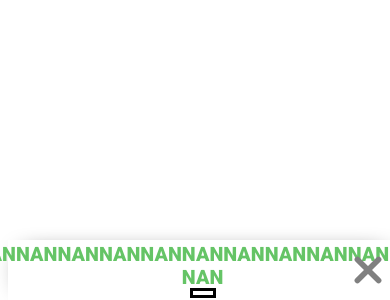
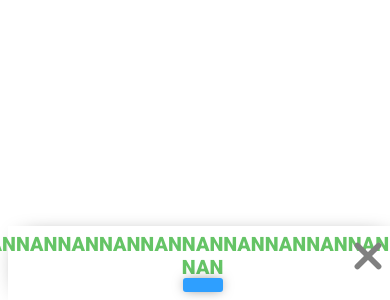
Before and after one commit to Hakaihou/FootbarW, a plain HTML site: page index.html in a window 390 px wide. Shown: the part 544-844 px from the top of the page. Drawn offline with Linux system fonts and the light colour scheme.

Commit message:
widget update

```diff
--- a/index.css
+++ b/index.css
@@ -31,7 +31,7 @@
     font-size: 20px !important;
     width: 100% !important;
     position: fixed;
-    bottom: 0;
+    bottom: -2px;
     background: white !important;
     color: black !important;
     display: block !important;
@@ -48,7 +48,7 @@ html:not(.initialized) .widget-footbar {
 }
 
 .widget-footbar .widget-footbar-container {
-    padding: 5px 0;
+    padding: 10px 0;
     display: flex;
     justify-content: center;
     align-items: center;
@@ -60,6 +60,7 @@ html:not(.initialized) .widget-footbar {
 }
 
 .widget-footbar .widget-footbar-container .widget-footbar-text .widget-footbar-sum {
+    padding: 0 5px 0 5px;
     color: #65c466;
     font-weight: 900 !important;
     display: inline-block !important;
@@ -67,19 +68,27 @@ html:not(.initialized) .widget-footbar {
 }
 
 .widget-footbar .widget-footbar-container .widget-footbar-link {
-    text-decoration: none !important;
-    color: black !important;
-    font-size: 16px !important;
-    font-weight: 900 !important;
-    padding: 5px 15px;
-    border: 3px solid black;
-    transition: 0.3s all;
+    padding: 10px 20px;
+    border-radius: 3px;
+    box-shadow: 0px 0px 12px -2px rgba(0,0,0,0.5);
+    line-height: 1.25;
+    background: #2e9fff;
+    text-decoration: none;
+    user-select: none;
+    color: white;
+    font-size: 16px;
+    letter-spacing: .08em;
+    text-transform: uppercase;
+    position: relative;
+    transition: 0.5s all ease;
+    overflow: hidden;
+
 }
 
 .widget-footbar .widget-footbar-container .widget-footbar-link:hover {
-    background-color: black !important;
-    color: white !important;
-    transition: 0.3s all;
+    transform: scale(1.05);
+    transition: 0.5s all ease;
+    background: #1669b0;
 }
 
 .widget-footbar .widget-footbar-container .widget-footbar-close {
@@ -131,7 +140,7 @@ html:not(.initialized) .widget-footbar {
 
     .widget-footbar .widget-footbar-container .widget-footbar-link {
         font-size: 16px !important;
-        padding: 2px 10px;
+        padding: 7px 20px;
     }
 
     .widget-footbar .widget-footbar-container .widget-footbar-sum {
@@ -145,7 +154,7 @@ html:not(.initialized) .widget-footbar {
 
 @media (max-width: 500px) {
     .widget-footbar-container {
-        padding: 2px 80px !important;
+        padding: 6px 80px 10px 80px !important;
     }
 }
 
```
